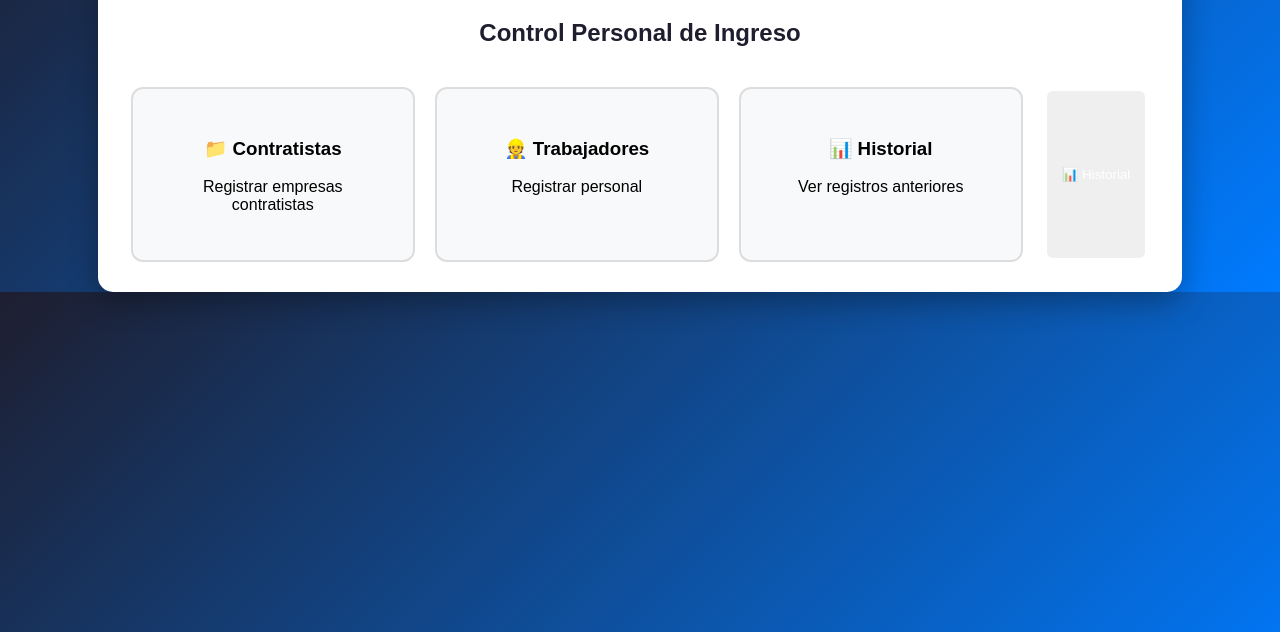
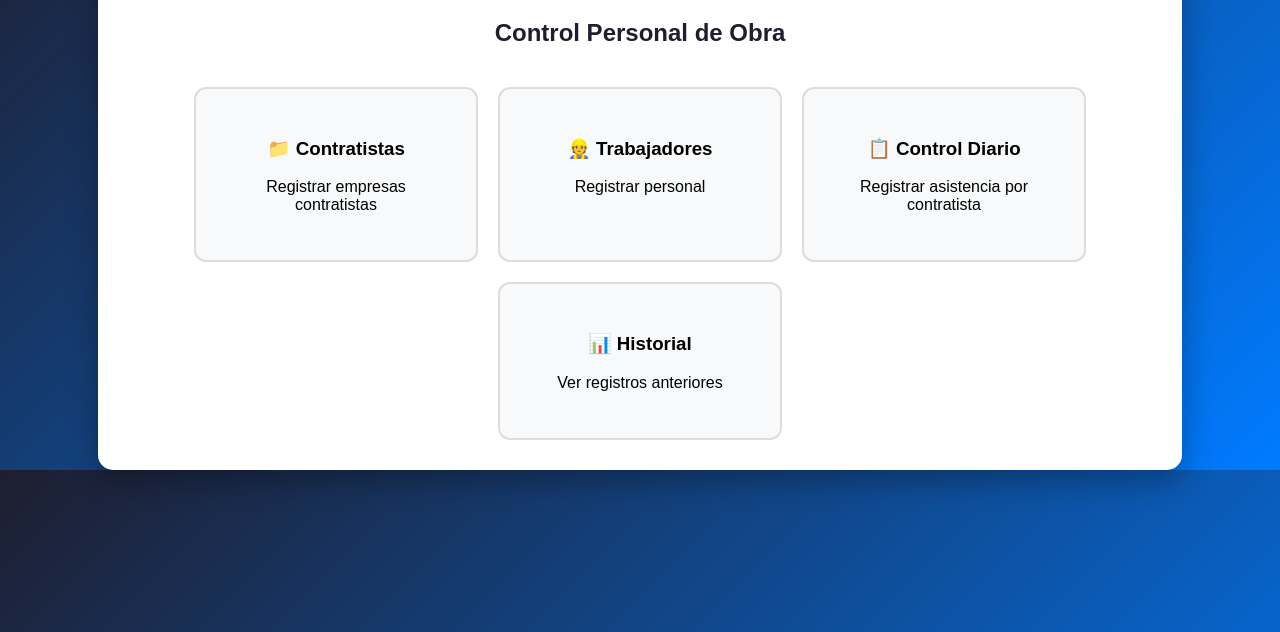
Before and after one commit to villo33/promotora-canoes, a website: page public/index.html in a window 1280 px wide. Shown: the part 168-800 px from the top of the page. Drawn offline with Linux system fonts and the light colour scheme.

Commit message:
corregido index control diario

```diff
--- a/public/index.html
+++ b/public/index.html
@@ -14,7 +14,7 @@
 
 <h1>🏗 PROMOTORA CANOES</h1>
 
-<h2>Control Personal de Ingreso</h2>
+<h2>Control Personal de Obra</h2>
 
 <div class="menu">
 
@@ -28,14 +28,30 @@
 <p>Registrar personal</p>
 </div>
 
+<div class="card" onclick="ir('control_diario.html')">
+<h3>📋 Control Diario</h3>
+<p>Registrar asistencia por contratista</p>
+</div>
+
 <div class="card" onclick="ir('historial.html')">
 <h3>📊 Historial</h3>
 <p>Ver registros anteriores</p>
 </div>
 
-<button onclick="window.location.href='historial.html'">
-📊 Historial
-</button>
+</div>
+
+</div>
+
+<script>
+
+function ir(pagina){
+  window.location.href = pagina;
+}
+
+</script>
+
+</body>
+</html>
 
 
 </div>
```
